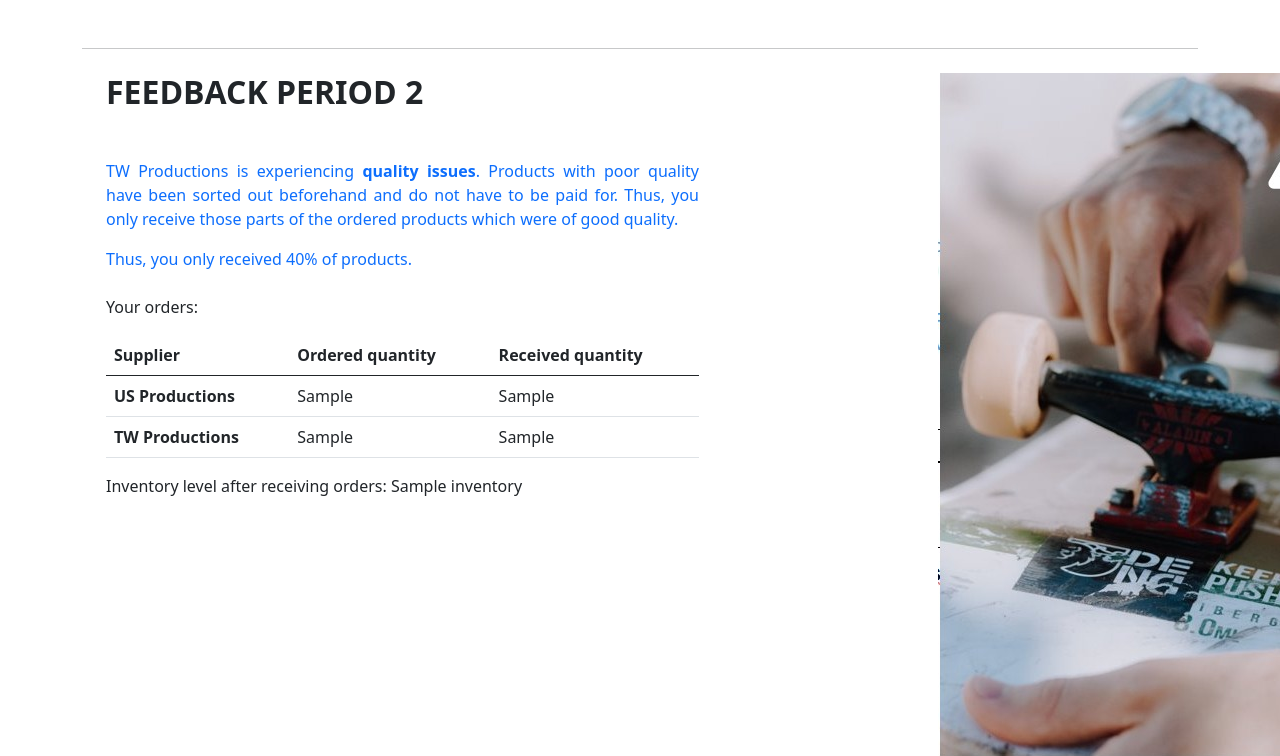
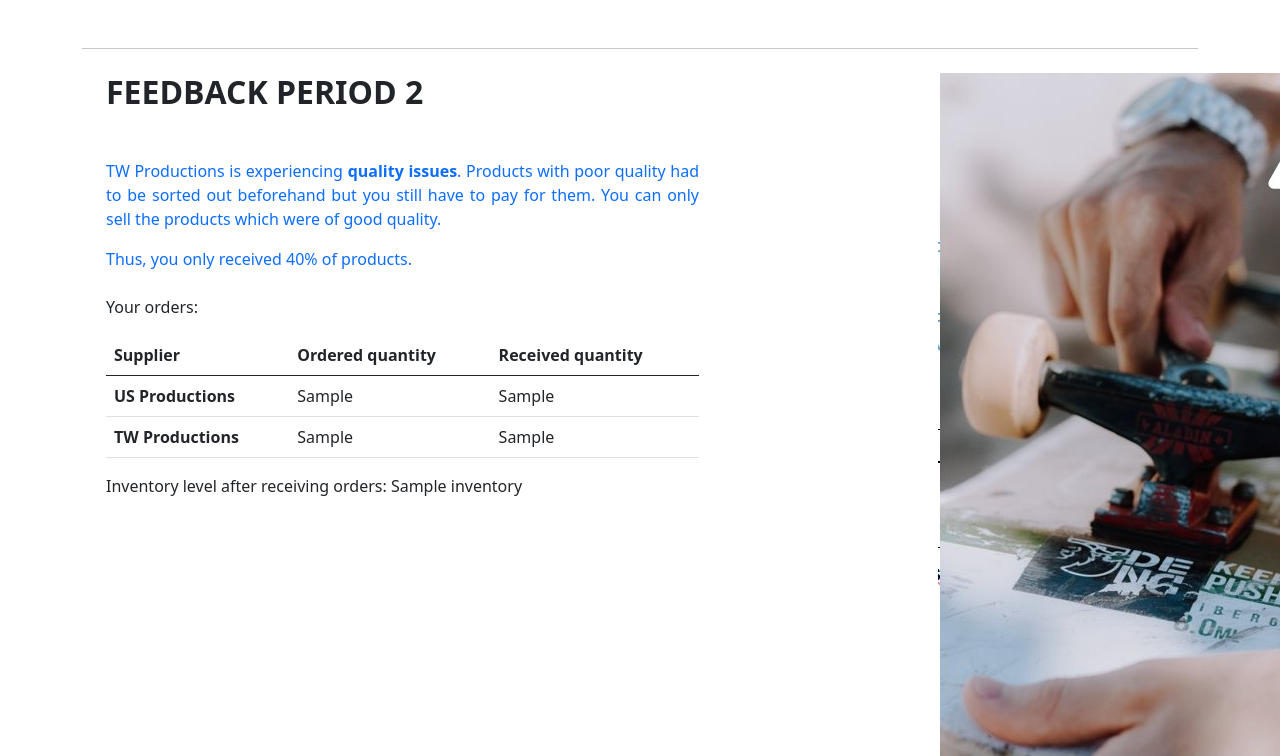
Before and after one commit to rreiners/SCM-Games, a Flask app: template templates/round2_feedback.html in a window 1280 px wide; the page is wider, and only the part inside the window is pictured. Shown: the part 58-814 px from the top of that part. Run offline with Flask 2, Linux system fonts and the light colour scheme; the template is opened without the code that fills it: most values are stand-ins (such as "Sample title", 1, 10 or a date in 2020); some libraries are stand-ins or nearby versions.

Commit message:
feedback eingebaut

```diff
--- a/app.py
+++ b/app.py
@@ -247,13 +247,17 @@ def round3():
 @app.route('/round4/', methods=['GET', 'POST'])
 def round4():
 
+
+
     if request.method == 'POST':
 
         # get inventory and profit from database
         query_profit = db.session.query(Data.total_profit).filter_by(id = 3).first()._asdict()
         query_inventory = db.session.query(Data.inventory).filter_by(id = 3).first()._asdict()
+        query_CHNinstall = db.session.query(Data.measure1).filter_by(id = 3).first()._asdict()
         profit_r3 = int(query_profit.get("total_profit"))
         inventory_r3 = int(query_inventory.get("inventory"))
+        CHNinstall = query_CHNinstall.get("measure1")
 
         # get data from form
         analysis = int(request.form['analysis_purchase'] or 0)
@@ -289,8 +293,13 @@ def round4():
         my_data.total_profit = total_profit
         db.session.commit()
 
+        if CHNinstall == 5000:
+            usedCHN = True
+        else:
+            usedCHN = False
+
         return render_template("round4_feedback.html", content = "testing",
-        order_US=order_US, order_TW=order_TW, order_CHN=order_CHN, receive_US=receive_US, receive_TW=receive_TW, receive_CHN=receive_CHN, inventory=inventory, dem_cov=dem_cov, service_level=service_level, round_profit=format(round_profit, ",.2f"), total_profit=format(total_profit, ",.2f"), result=round(100*round_profit/59800))
+        order_US=order_US, order_TW=order_TW, order_CHN=order_CHN, receive_US=receive_US, receive_TW=receive_TW, receive_CHN=receive_CHN, inventory=inventory, dem_cov=dem_cov, service_level=service_level, round_profit=format(round_profit, ",.2f"), total_profit=format(total_profit, ",.2f"), result=round(100*round_profit/59800),showCHN = usedCHN)
     else:
         query_profit = db.session.query(Data.total_profit).filter_by(id = 3).first()._asdict()
         query_inventory = db.session.query(Data.inventory).filter_by(id = 3).first()._asdict()
@@ -316,8 +325,10 @@ def round5():
         # get inventory and profit from database                                                                    ##### hier habe ich aufgehört
         query_profit = db.session.query(Data.total_profit).filter_by(id = 4).first()._asdict()
         query_inventory = db.session.query(Data.inventory).filter_by(id = 4).first()._asdict()
+        query_CHNinstall = db.session.query(Data.measure1).filter_by(id = 3).first()._asdict()
         profit_r4 = int(query_profit.get("total_profit"))
         inventory_r4 = int(query_inventory.get("inventory"))
+        CHNinstall = query_CHNinstall.get("measure1")
 
         # get data from form
         analysis = int(request.form['analysis_purchase'] or 0)
@@ -354,8 +365,13 @@ def round5():
         my_data.total_profit = total_profit
         db.session.commit()
 
+        if CHNinstall == 5000:
+            usedCHN = True
+        else:
+            usedCHN = False
+
         return render_template("round5_feedback.html", content = "testing",
-        order_US=order_US, order_TW=order_TW, order_CHN=order_CHN, receive_US=receive_US, receive_TW=receive_TW, receive_CHN=receive_CHN, inventory=inventory, dem_cov=dem_cov, service_level=service_level, round_profit=format(round_profit, ",.2f"), total_profit=format(total_profit, ",.2f"), result=round(100*round_profit/43700))
+        order_US=order_US, order_TW=order_TW, order_CHN=order_CHN, receive_US=receive_US, receive_TW=receive_TW, receive_CHN=receive_CHN, inventory=inventory, dem_cov=dem_cov, service_level=service_level, round_profit=format(round_profit, ",.2f"), total_profit=format(total_profit, ",.2f"), result=round(100*round_profit/43700),showCHN = usedCHN)
     else:
         query_profit = db.session.query(Data.total_profit).filter_by(id = 4).first()._asdict()
         query_inventory = db.session.query(Data.inventory).filter_by(id = 4).first()._asdict()
@@ -380,8 +396,10 @@ def round6():
         # get inventory and profit from database
         query_profit = db.session.query(Data.total_profit).filter_by(id = 5).first()._asdict()
         query_inventory = db.session.query(Data.inventory).filter_by(id = 5).first()._asdict()
+        query_CHNinstall = db.session.query(Data.measure1).filter_by(id = 3).first()._asdict()
         profit_r5 = int(query_profit.get("total_profit"))
         inventory_r5 = int(query_inventory.get("inventory"))
+        CHNinstall = query_CHNinstall.get("measure1")
 
         # get data from form
         analysis = int(request.form['analysis_purchase'] or 0)
@@ -416,8 +434,13 @@ def round6():
         my_data.total_profit = total_profit
         db.session.commit()
 
+        if CHNinstall == 5000:
+            usedCHN = True
+        else:
+            usedCHN = False
+
         return render_template("round6_feedback.html", content = "testing",
-        order_US=order_US, order_TW=order_TW, order_CHN=order_CHN, receive_US=receive_US, receive_TW=receive_TW, receive_CHN=receive_CHN, inventory=inventory, dem_cov=dem_cov, service_level=service_level, round_profit=format(round_profit, ",.2f"), total_profit=format(total_profit, ",.2f"), result=round(100*round_profit/49450))
+        order_US=order_US, order_TW=order_TW, order_CHN=order_CHN, receive_US=receive_US, receive_TW=receive_TW, receive_CHN=receive_CHN, inventory=inventory, dem_cov=dem_cov, service_level=service_level, round_profit=format(round_profit, ",.2f"), total_profit=format(total_profit, ",.2f"), result=round(100*round_profit/49450),showCHN = usedCHN)
     else:
         query_profit = db.session.query(Data.total_profit).filter_by(id = 5).first()._asdict()
         query_inventory = db.session.query(Data.inventory).filter_by(id = 5).first()._asdict()
@@ -441,8 +464,10 @@ def round7():
         # get inventory and profit from database
         query_profit = db.session.query(Data.total_profit).filter_by(id = 6).first()._asdict()
         query_inventory = db.session.query(Data.inventory).filter_by(id = 6).first()._asdict()
+        query_CHNinstall = db.session.query(Data.measure1).filter_by(id = 3).first()._asdict()
         profit_r6 = int(query_profit.get("total_profit"))
         inventory_r6 = int(query_inventory.get("inventory"))
+        CHNinstall = query_CHNinstall.get("measure1")
 
         # get data from form
         analysis = int(request.form['analysis_purchase'] or 0)
@@ -499,8 +524,13 @@ def round7():
         my_data.total_profit = total_profit
         db.session.commit()
 
+        if CHNinstall == 5000:
+            usedCHN = True
+        else:
+            usedCHN = False
+
         return render_template("round7_feedback.html", content = "testing",
-        order_US=order_US, order_TW=order_TW, order_CHN=order_CHN, receive_US=receive_US, receive_TW=receive_TW, receive_CHN=receive_CHN, inventory=inventory, dem_cov=dem_cov, service_level=service_level, round_profit=format(round_profit, ",.2f"), total_profit=format(total_profit, ",.2f"),option1=option1, option2=option2, option3=ship_cost, result=round(100*round_profit/22000))
+        order_US=order_US, order_TW=order_TW, order_CHN=order_CHN, receive_US=receive_US, receive_TW=receive_TW, receive_CHN=receive_CHN, inventory=inventory, dem_cov=dem_cov, service_level=service_level, round_profit=format(round_profit, ",.2f"), total_profit=format(total_profit, ",.2f"),option1=option1, option2=option2, option3=ship_cost, result=round(100*round_profit/22000),showCHN = usedCHN)
     else:
         query_profit = db.session.query(Data.total_profit).filter_by(id = 6).first()._asdict()
         query_inventory = db.session.query(Data.inventory).filter_by(id = 6).first()._asdict()
@@ -525,8 +555,10 @@ def round8():
         # get inventory and profit from database
         query_profit = db.session.query(Data.total_profit).filter_by(id = 7).first()._asdict()
         query_inventory = db.session.query(Data.inventory).filter_by(id = 7).first()._asdict()
+        query_CHNinstall = db.session.query(Data.measure1).filter_by(id = 3).first()._asdict()
         profit_r7 = int(query_profit.get("total_profit"))
         inventory_r7 = int(query_inventory.get("inventory"))
+        CHNinstall = query_CHNinstall.get("measure1")
 
         # get data from form
         analysis = int(request.form['analysis_purchase'] or 0)
@@ -570,8 +602,13 @@ def round8():
         my_data.total_profit = total_profit
         db.session.commit()
 
+        if CHNinstall == 5000:
+            usedCHN = True
+        else:
+            usedCHN = False
+
         return render_template("round8_feedback.html", content = "testing",
-        order_US=order_US, order_TW=order_TW, order_CHN=order_CHN, receive_US=receive_US, receive_TW=receive_TW, receive_CHN=receive_CHN, inventory=inventory, dem_cov=dem_cov, service_level=service_level, round_profit=format(round_profit, ",.2f"), total_profit=format(total_profit, ",.2f"), result=round(100*round_profit/52900))
+        order_US=order_US, order_TW=order_TW, order_CHN=order_CHN, receive_US=receive_US, receive_TW=receive_TW, receive_CHN=receive_CHN, inventory=inventory, dem_cov=dem_cov, service_level=service_level, round_profit=format(round_profit, ",.2f"), total_profit=format(total_profit, ",.2f"), result=round(100*round_profit/52900),showCHN = usedCHN)
     else:
         query_profit = db.session.query(Data.total_profit).filter_by(id = 7).first()._asdict()
         query_inventory = db.session.query(Data.inventory).filter_by(id = 7).first()._asdict()
--- a/templates/round2_feedback.html
+++ b/templates/round2_feedback.html
@@ -109,7 +109,7 @@
 					{% if order_TW==0 %}
 						Luckily, you did not place any orders with TW Productions. They are currently experiencing <b>quality issues</b> and would only have been able to deliver 60% of your order.
 					{%else%}
-						<div class="text-primary"style ="text-align: justify;"> <p>TW Productions is experiencing <b>quality issues</b>. Products with poor quality have been sorted out beforehand and do not have to be paid for. Thus, you only receive those parts of the ordered products which were of good quality. </p>
+						<div class="text-primary"style ="text-align: justify;"> <p>TW Productions is experiencing <b>quality issues</b>. Products with poor quality had to be sorted out beforehand but you still have to pay for them. You can only sell the products which were of good quality. </p>
 
 						{% if option1 %}
 							By sending your quality managers you were able to decrease rejects from 60% to 20%.
@@ -165,7 +165,10 @@
 						Demand: 370 <br>
 						Demand covered: {{ dem_cov }} <br>
 						Service level: {{ service_level }}%
-						<hr> Compensation: ${{ compensation }}
+
+						{% if compensation!="0.00" %}
+							<hr> Compensation: ${{ compensation }}
+						{%endif%}
 					</div>
 					<hr>
 				</div>
--- a/templates/round3.html
+++ b/templates/round3.html
@@ -116,7 +116,7 @@
 
 						<p> <b>Amnesty International is also already keeping an eye on the site</b>, and announced to visit it tomorrow.</p>
 
-						<p class= "pb-3"> In case they find something concerning, an expert of the legal department estimates the <b>fine which has to be paid due to a new supply chain law at $ 30,000.</b></p>
+						<p class= "pb-3"> In case they find something concerning and <b>if you have ordered any products from TW Productions</b> in this period, an expert of the legal department estimates the <b>fine which has to be paid due to a new supply chain law at $ 30,000.</b></p>
 
 						<hr>
 						<div class="pb-3">
--- a/templates/round4.html
+++ b/templates/round4.html
@@ -109,7 +109,7 @@
 					<p class="pt-5 fs-4"> Demand for Period 4: <b> 520</b> </p>
 
 					<div style ="text-align: justify;" class= "pb-3">
-						<p>  Meteorologists are warning about a slightly increased <b>hurricane risk </b>in Asia. The hurricane is currently raging up the East Coast and could potentially reach China and Taiwan in Period 5. </p>
+						<p>  Meteorologists are warning about a slightly increased <b>hurricane risk </b>in Asia. The hurricane is currently raging up the East Coast and could potentially reach China and Taiwan in Period 5. This might delay all deliveries from your Asian suppliers.</p>
 
 						<p class= "pb-3"> You might want to consider taking this into account when placing your orders for the next periods. </p>
 
@@ -364,9 +364,11 @@
 									var showSupplier = "{{ showCHN }}";
 									if (showSupplier == "True"){
 										$("#step-1").show();
+										$("#step-2").show();
 									}
 									else {
 										$("#step-1").hide();
+										$("#step-2").hide();
 										$("#formGroupExampleInput3").val("0");
 									}
 								}
--- a/templates/round4_feedback.html
+++ b/templates/round4_feedback.html
@@ -129,7 +129,7 @@
 							<td>{{ order_TW }}</td>
 							<td>{{ receive_TW }}</td>
 						</tr>
-						{% if showCN %}
+						{% if showCHN %}
 							<tr>
 								<th scope="row">CN Productions</th>
 								<td>{{ order_CHN }}</td>
--- a/templates/round5_feedback.html
+++ b/templates/round5_feedback.html
@@ -132,7 +132,7 @@
 							<td>{{ order_TW }}</td>
 							<td>{{ receive_TW }}</td>
 						</tr>
-						{% if showCN %}
+						{% if showCHN %}
 							<tr>
 								<th scope="row">CN Productions</th>
 								<td>{{ order_CHN }}</td>
--- a/templates/round6_feedback.html
+++ b/templates/round6_feedback.html
@@ -132,7 +132,7 @@
 							<td>{{ order_TW }}</td>
 							<td>{{ receive_TW }}</td>
 						</tr>
-						{% if showCN %}
+						{% if showCHN %}
 							<tr>
 								<th scope="row">CN Productions</th>
 								<td>{{ order_CHN }}</td>
--- a/templates/round7_feedback.html
+++ b/templates/round7_feedback.html
@@ -114,7 +114,7 @@
 					{% elif option2 %}
 					    Unfortunately, the wildfire has reached your plant and the firefighters have not been able to push it back. However, Downtown Portland could be saved. You are lucky to have bought the new storage location thus you are able to fulfill a large part of this period's demand.
 					{% elif option3 %}
-					    Good choice. The wildfire has reached your plant, but your suppliers have delievered directly to you customers.
+					    Good choice. The wildfire has reached your plant, but your suppliers have delievered directly to your customers.
 					{% else %}
 						Unfortunately, the wildfire has reached your plant and the firefighters have not been able to push it back. Because you did not opt for any way to deal with the wildfires, all inventory left in your old storage is lost and you cannot fulfull any demand this period.
 					{% endif %}
@@ -144,7 +144,7 @@
 							<td>{{ order_TW }}</td>
 							<td>{{ receive_TW }}</td>
 						</tr>
-						{% if showCN %}
+						{% if showCHN %}
 							<tr>
 								<th scope="row">CN Productions</th>
 								<td>{{ order_CHN }}</td>
--- a/templates/round8_feedback.html
+++ b/templates/round8_feedback.html
@@ -133,7 +133,7 @@
 							<td>{{ order_TW }}</td>
 							<td>{{ receive_TW }}</td>
 						</tr>
-						{% if showCN %}
+						{% if showCHN %}
 							<tr>
 								<th scope="row">CN Productions</th>
 								<td>{{ order_CHN }}</td>
```
